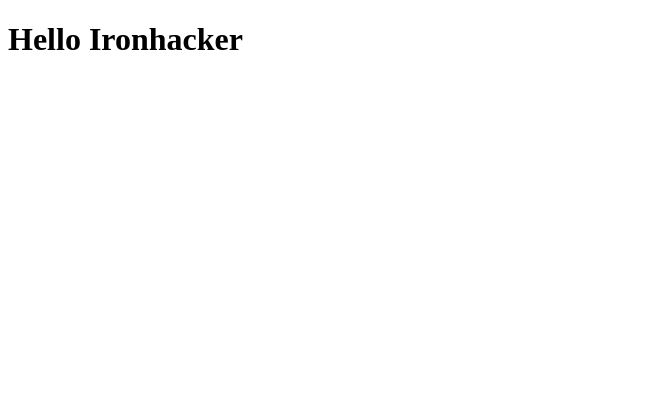
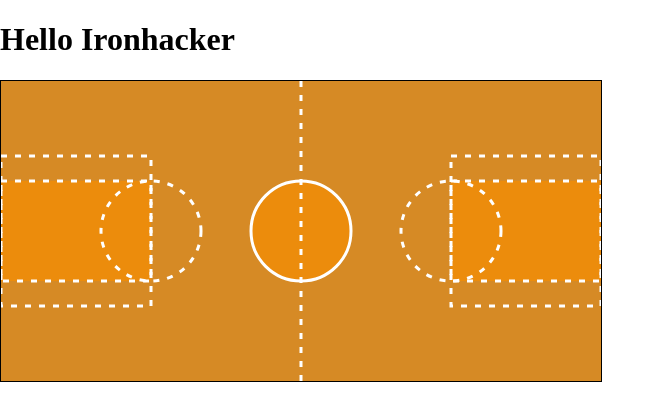
Before and after one commit to DesarrolladoresMasquerades/m1_d09-canv-intro_and_images-xXDorkanXx, a plain HTML site: page index.html in a window 1280 px wide. Shown: the whole page, without its empty margins (0-665 px from the left). Drawn offline with Linux system fonts and the light colour scheme.

Commit message:
class canvas done

```diff
--- a/index.html
+++ b/index.html
@@ -9,6 +9,7 @@
 </head>
 <body>
     <h1>Hello Ironhacker</h1>
+    <canvas></canvas>
+    <script src="scripts/script.js"></script>
 </body>
-<script src="scripts/script.js"></script>
 </html>
--- a/scripts/script.js
+++ b/scripts/script.js
@@ -0,0 +1,113 @@
+console.log("JS Loaded");
+
+const canvas = document.querySelector("canvas");
+
+console.log(canvas);
+
+canvas.width = 600;
+canvas.height = 300;
+
+const ctx = canvas.getContext("2d");
+
+/*
+// Squares
+ctx.fillStyle = "rgba(255, 0, 0, 0.5)";
+ctx.fillRect(100, 100, 100, 100);
+
+ctx.fillStyle = "blue";
+ctx.fillRect(400, 100, 100, 100);
+
+ctx.fillStyle = "#EC8C0C";
+ctx.fillRect(300, 300, 100, 100);
+
+// Rectangle
+ctx.fillStyle = "yellow";
+ctx.fillRect(0, 200, 300, 150);
+
+// Line
+ctx.beginPath();
+ctx.moveTo(50, 300);
+ctx.lineTo(300, 100);
+ctx.lineTo(400, 300)
+ctx.strokeStyle = "purple"; // only one color, to change color begin another new path
+ctx.stroke();
+
+// Arc / Circle
+// ctx.beginPath();
+// ctx.arc(300, 300, 30, 0, Math.PI * 2, false);
+// ctx.strokeStyle = "green";
+// ctx.stroke();
+
+// ctx.beginPath();
+// ctx.arc(400, 300, 30, 0, Math.PI * 2, false);
+// ctx.strokeStyle = "red";
+// ctx.stroke();
+
+// ctx.beginPath();
+// ctx.arc(500, 300, 30, 0, Math.PI * 2, false);
+// ctx.strokeStyle = "lightblue";
+// ctx.stroke();
+
+for (let i = 0; i < 89; i++){
+
+    let x = (Math.random() * (canvas.width - 60)) + 30;
+    let y = (Math.random() * (canvas.height - 60)) + 30;
+    let r = Math.random() * 30;
+    let rgb1 = Math.random() * 255;
+    let rgb2 = Math.random() * 255;
+    let rgb3 = Math.random() * 255;
+
+
+    ctx.beginPath();
+    ctx.arc(x, y, r, 0, Math.PI * 2, false);
+    ctx.fillStyle = `rgb(${rgb1}, ${rgb2}, ${rgb3})`;
+    ctx.fill();
+    ctx.strokeStyle = `rgb(${rgb2}, ${rgb3}, ${rgb1})`;
+    ctx.lineWidth = 3;
+    ctx.stroke();
+}
+*/
+
+ctx.fillStyle = "#D68A25"; //#EC8C0C
+ctx.fillRect(0, 0, canvas.width, canvas.height);
+
+ctx.fillStyle = "#EC8C0C";
+ctx.fillRect(0, 100, 150, 100)
+ctx.fillRect(450, 100, 150, 100)
+
+ctx.beginPath();
+ctx.arc(300, 150, 50, 0, Math.PI * 2, false);
+ctx.fillStyle = "#EC8C0C";
+ctx.fill();
+ctx.strokeStyle = "white";
+ctx.lineWidth = 3;
+ctx.stroke();
+
+ctx.beginPath();
+ctx.arc(150, 150, 50, 0, Math.PI * 2, false);
+ctx.strokeStyle = "white";
+ctx.lineWidth = 3;
+ctx.setLineDash([6, 8]);
+ctx.stroke();
+ctx.closePath();
+
+ctx.beginPath();
+ctx.arc(450, 150, 50, 0, Math.PI * 2, false);
+ctx.strokeStyle = "white";
+ctx.lineWidth = 3;
+ctx.setLineDash([6, 8]);
+ctx.stroke();
+ctx.closePath();
+
+ctx.strokeStyle = "white"
+ctx.lineWidth = 3
+ctx.strokeRect(0, 100, 150, 100)
+ctx.strokeRect(0, 75, 150, 150)
+
+ctx.strokeRect(450, 100, 150, 100)
+ctx.strokeRect(450, 75, 150, 150)
+
+ctx.beginPath()
+ctx.moveTo(300, 0)
+ctx.lineTo(300, 300)
+ctx.stroke()
--- a/styles/style.css
+++ b/styles/style.css
@@ -0,0 +1,7 @@
+canvas{
+    border: 1px solid black;
+}
+
+body{
+    margin: 0;
+}
```
